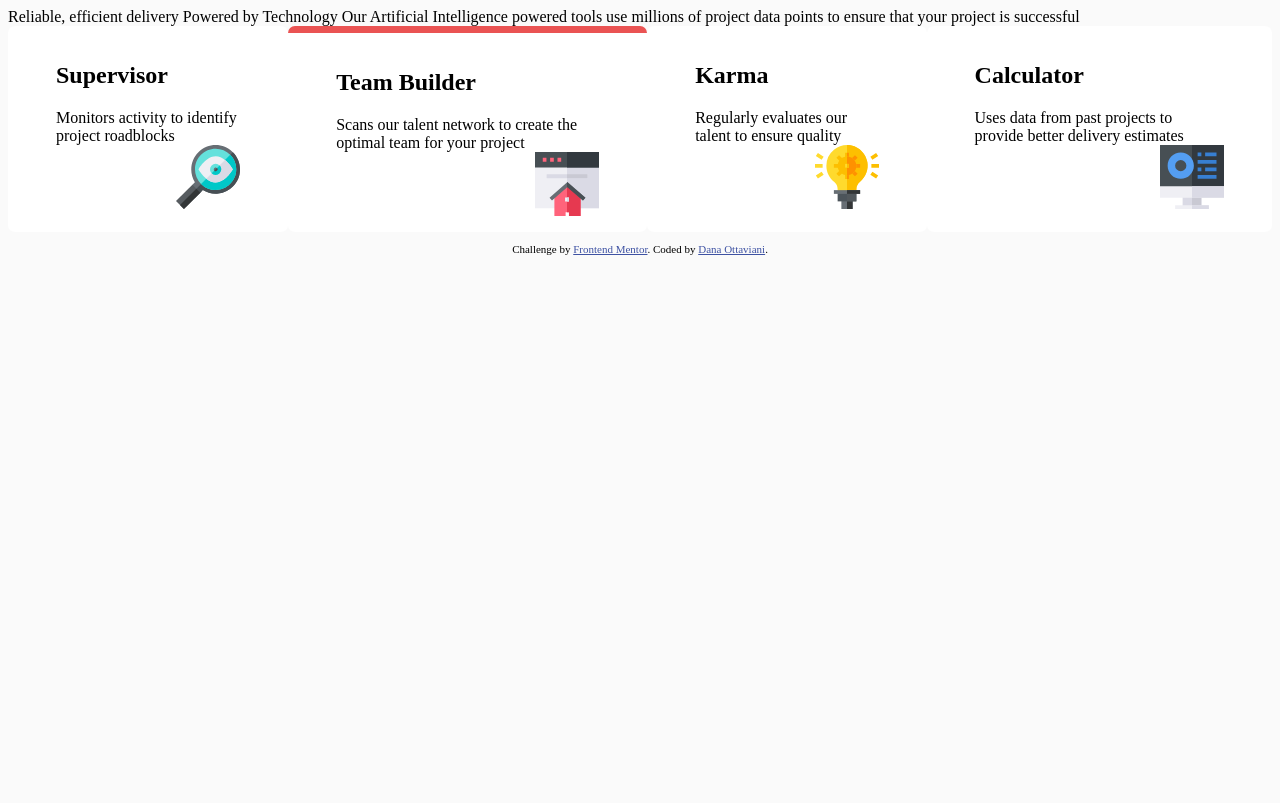
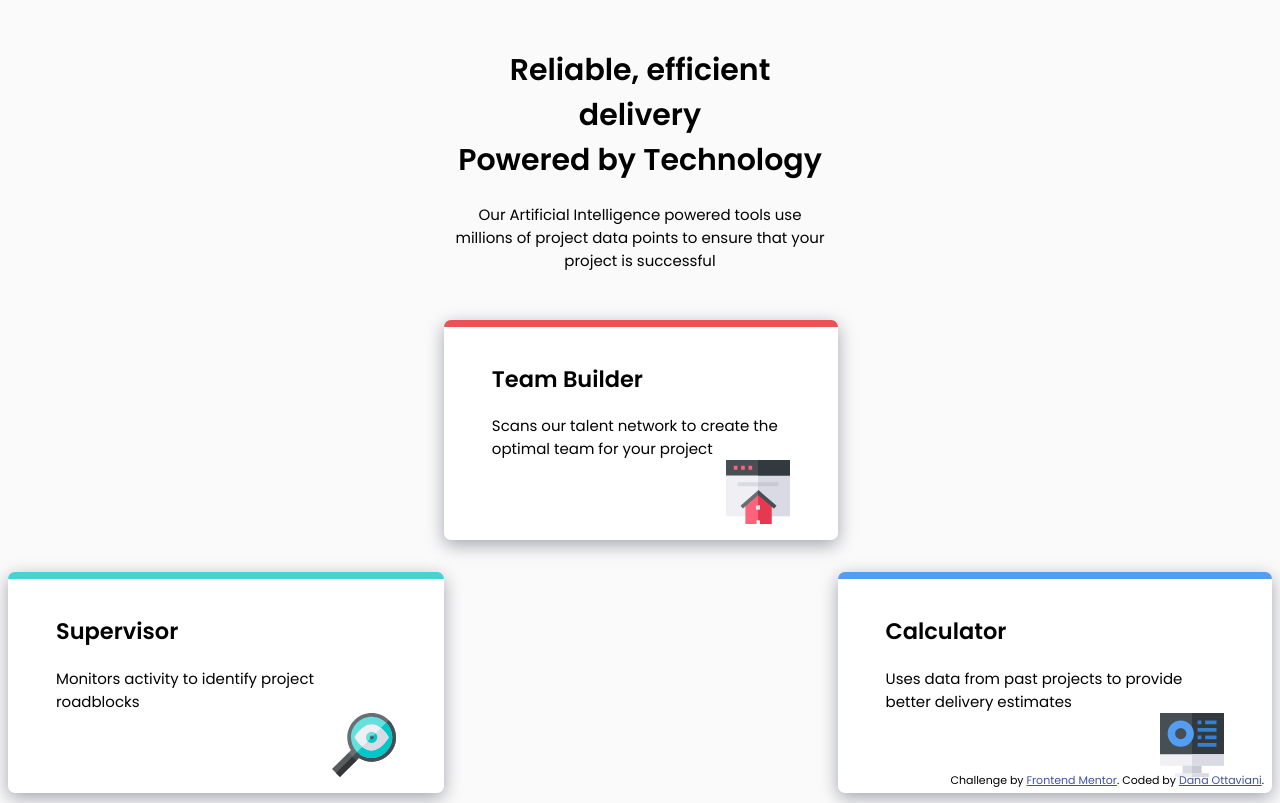
Before and after one commit to Dana94/four-card-feature-section, a plain HTML site: page index.html in a window 1280 px wide. Shown: the top 803 px of the page. Drawn offline with Linux system fonts and the light colour scheme.

Commit message:
Display cards in grid

```diff
--- a/assets/style.css
+++ b/assets/style.css
@@ -1,13 +1,29 @@
 body {
-    /* font-family: Poppins;
-    font-weight: 400;
-     */
-     background-color: hsl(0, 0%, 98%);
+    font-family: 'Poppins', sans-serif;
+
+    background-color: hsl(0, 0%, 98%);
+    font-size: 15px;
+}
+
+header {
+    width: 30%;
+    margin: 3rem auto;
+    text-align: center;
+}
+
+footer {
+    position: absolute;
+    bottom: 0;
+    right: 1rem;
 }
 
 .cards {
-    display: flex;
+    display: grid;
+    grid-template-columns: repeat(6, auto);
+    grid-template-rows: repeat(4, auto);
+    row-gap: 2rem;
 }
+
 .card {
     background-color: white;
     border-radius: 7px;
@@ -15,26 +31,34 @@ body {
 
     display: flex;
     flex-direction: column;
+    border-top-width: 7px;
+    border-top-style: solid;
+    box-shadow: 0 5px 18px 0px hsl(229, 6%, 66%);
 }
 
 .card.red {
     border-top-color: hsl(0, 78%, 62%);
-    border-top-width: 7px;
-    border-top-style: solid;
+    grid-column-start: 2;
 }
 
-.card.yellow {
-
+.card.orange {
+    border-top-color:hsl(34, 97%, 64%);
+    border-top-color: hsl(34, 97%, 64%);
+    grid-column-start: 2;
+    grid-row-start: 3;
 }
 
-/* .card .content {
-    display: flex;
-    flex-direction: column;
-} */
+.card.blue {
+    border-top-color: hsl(212, 86%, 64%);
+    grid-column-start: 5;
+    grid-row-start: 2;
+}
+.card.cyan {
+    border-top-color: hsl(180, 62%, 55%);
+    /* grid-column-start: 5; */
+    grid-row-start: 2;
+}
 
 img {
-    /* display: flex;
-    justify-self: end; */
-    /* bottom: 10px; */
     align-self: flex-end;
 }
--- a/index.html
+++ b/index.html
@@ -7,7 +7,9 @@
   <!-- displays site properly based on user's device -->
 
   <link rel="icon" type="image/png" sizes="32x32" href="./images/favicon-32x32.png">
+  <link href="https://fonts.googleapis.com/css2?family=Poppins:wght@200;400;600&display=swap" rel="stylesheet">
   <link rel="stylesheet" href="./assets/style.css">
+
 
   <title>Frontend Mentor | Four card feature section</title>
 
@@ -26,14 +28,21 @@
 
 <body>
 
-  Reliable, efficient delivery
-  Powered by Technology
+  <header>
 
-  Our Artificial Intelligence powered tools use millions of project data points
-  to ensure that your project is successful
+    <h1>
+      Reliable, efficient delivery
+      <br />
+      Powered by Technology
+    </h1>
+
+
+    Our Artificial Intelligence powered tools use millions of project data points
+    to ensure that your project is successful
+  </header>
 
   <div class="cards">
-    <div class="card">
+    <div class="card cyan">
       <h2>Supervisor</h2>
       Monitors activity to identify project roadblocks
       <img src="./images/icon-supervisor.svg" alt="Magnifying Glass">
@@ -46,14 +55,14 @@
 
     </div>
 
-    <div class="card">
+    <div class="card orange">
       <h2>Karma</h2>
       Regularly evaluates our talent to ensure quality
       <img src="./images/icon-karma.svg" alt="Lightbulb">
 
     </div>
 
-    <div class="card">
+    <div class="card blue">
       <h2>Calculator</h2>
       Uses data from past projects to provide better delivery estimates
       <img src="./images/icon-calculator.svg" alt="Computer">
```
